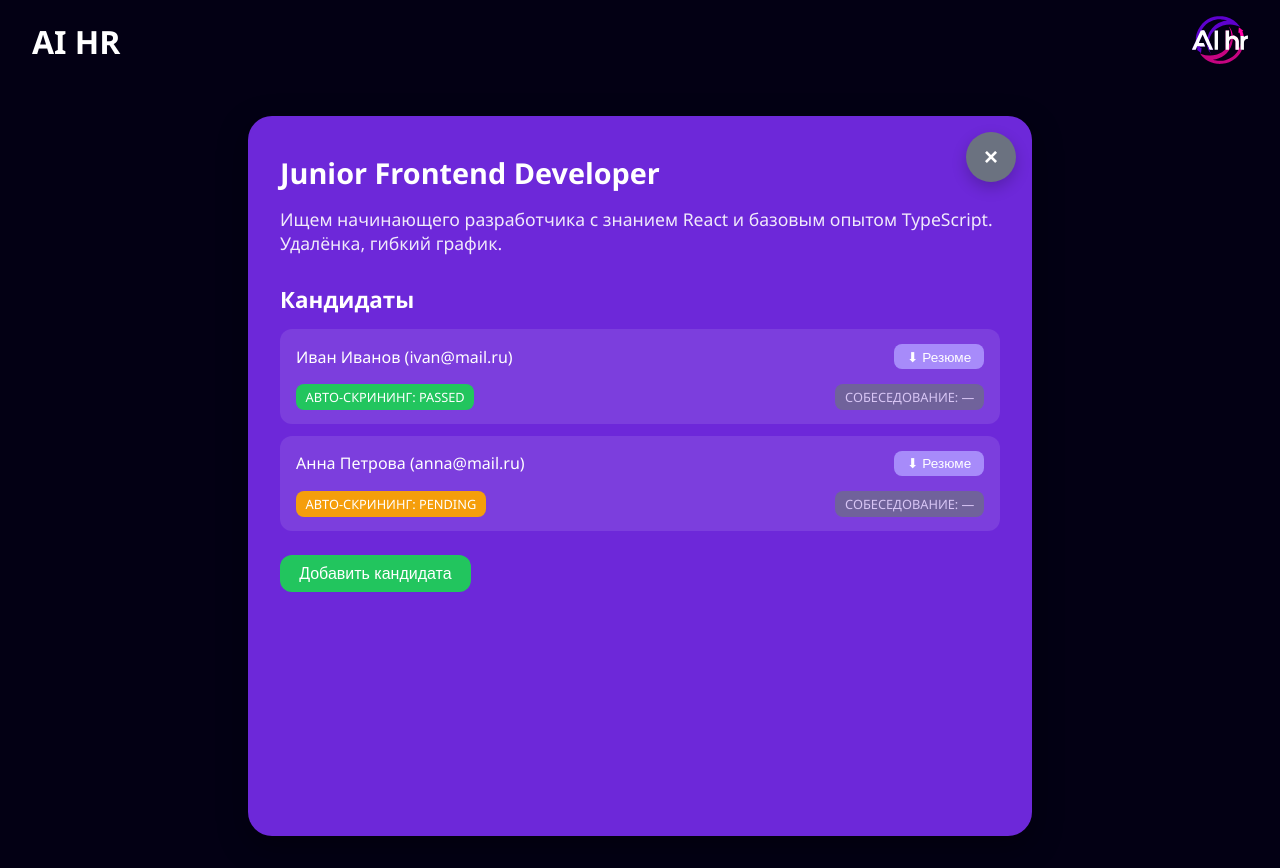
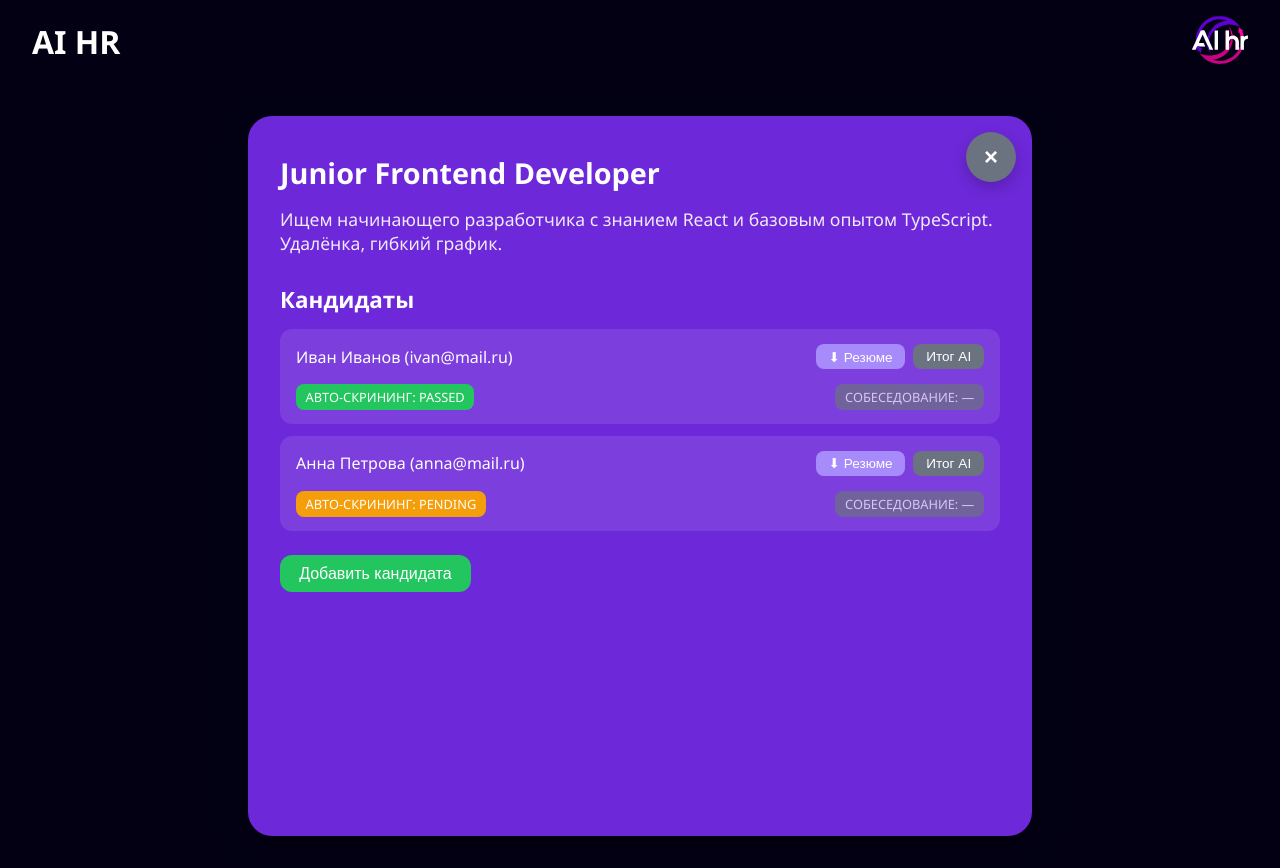
Before and after one commit to ruslantur77/AI_HR, a React (Vite) app in the folder frontend/: page /vacancies/1 in a window 1280 px wide. Built offline with nearby package versions, Linux system fonts and the light colour scheme; no server answers.

Commit message:
created vacancy get result button

```diff
--- a/frontend/src/pages/VacancyDetail.css
+++ b/frontend/src/pages/VacancyDetail.css
@@ -1,4 +1,3 @@
-/* ====== Старые классы (без изменений) ====== */
 .vacancy-detail {
   min-height: calc(100vh - 80px);
   padding: 2rem;
@@ -55,14 +54,12 @@
   font-family: 'Segoe UI', Tahoma, Geneva, Verdana, sans-serif;
 }
 
-/* строка 1: ФИО + кнопка */
 .vacancy-detail__row {
   display: flex;
   justify-content: space-between;
   align-items: center;
 }
 
-/* кнопка «⬇ Резюме» */
 .vacancy-detail__btn-resume {
   padding: 0.3rem 0.8rem;
   font-size: 0.85rem;
@@ -71,21 +68,15 @@
   background: #a78bfa;
   color: #fff;
   cursor: pointer;
-  transition: transform 0.2s ease;
 }
 
-.vacancy-detail__btn-resume:hover {
-  transform: translateY(-1px);
-}
 
-/* блок с двумя статусами */
 .vacancy-detail__statuses {
   display: flex;
   gap: 0.5rem;
   flex-wrap: wrap;
 }
 
-/* цветные бейджики */
 .status {
   padding: 0.25rem 0.6rem;
   border-radius: 8px;
@@ -233,7 +224,7 @@
   margin-bottom: 24px;
 }
 .file-drop input[type="file"] {
-  display: none;                    /* скрываем native */
+  display: none;
 }
 .drop-area {
   border: 2px dashed #a78bfa;
@@ -317,3 +308,54 @@
   transform: scale(0.95);
   box-shadow: 0 4px 10px rgba(0, 0, 0, 0.2);
 }
+
+.vacancy-detail__btn-ai {
+  padding: 0.3rem 0.8rem;
+  font-size: 0.85rem;
+  border: none;
+  border-radius: 8px;
+  background: #f59e0b;
+  color: #fff;
+  cursor: pointer;
+  transition: transform 0.2s ease;
+}
+.vacancy-detail__btn-ai:disabled {
+  background: #6b7280;
+  cursor: default;
+}
+.vacancy-detail__btn-ai:hover:not(:disabled) {
+  transform: translateY(-1px);
+}
+
+.ai-feedback {
+  white-space: pre-wrap;
+  font-size: 0.95rem;
+  line-height: 1.4;
+  margin: 1rem 0;
+  color: #e0e0e0;
+}
+.vacancy-detail__btn-ai {
+  padding: 0.3rem 0.8rem;
+  font-size: 0.85rem;
+  border: none;
+  border-radius: 8px;
+  background: #f59e0b;
+  color: #fff;
+  cursor: pointer;
+  transition: transform 0.2s ease;
+}
+.vacancy-detail__btn-ai:disabled {
+  background: #6b7280;
+  cursor: default;
+}
+.vacancy-detail__btn-ai:hover:not(:disabled) {
+  transform: translateY(-1px);
+}
+
+.ai-feedback {
+  white-space: pre-wrap;
+  font-size: 0.95rem;
+  line-height: 1.4;
+  margin: 1rem 0;
+  color: #e0e0e0;
+}
--- a/frontend/src/pages/VacancyDetail.jsx
+++ b/frontend/src/pages/VacancyDetail.jsx
@@ -10,6 +10,14 @@ export default function VacancyDetail() {
   const [vacancy, setVacancy] = useState(null);
   const [loading, setLoading] = useState(true);
   const [error, setError] = useState('');
+
+  const [aiText, setAiText] = useState('');   // текст для модалки
+  const [showAi, setShowAi] = useState(false); // видимость модалки
+
+  const openAiFeedback = (feedback) => {
+  setAiText(feedback || '—');
+  setShowAi(true);
+  };
 
   const [showForm, setShowForm] = useState(false);
   const [candidateData, setCandidateData] = useState({
@@ -176,6 +184,7 @@ export default function VacancyDetail() {
                       <span className="vacancy-detail__fio">
                         {r.candidate.full_name} ({r.candidate.email})
                       </span>
+
                       <div className="vacancy-detail__btns">
                       <button
                         className="vacancy-detail__btn-resume"
@@ -183,8 +192,18 @@ export default function VacancyDetail() {
                       >
                         ⬇ Резюме
                       </button>
+                      <button
+                        className="vacancy-detail__btn-ai"
+                        onClick={() => openAiFeedback(r.interview?.feedback_candidate)}
+                        disabled={!r.interview?.feedback_candidate}
+                        title={!r.interview?.feedback_candidate ? 'Отзыв пока не сформирован' : ''}
+                      >
+                        Итог AI
+                      </button>
                     </div>
+
                     </div>
+
                     <div className="vacancy-detail__row">
                       <span className={`status status--${r.auto_screening_status}`}>
                         Авто-скрининг: {r.auto_screening_status}
@@ -283,8 +302,19 @@ export default function VacancyDetail() {
                   </form>
                 </div>
               </div>
+
+            )}
+            {showAi && (
+              <div className="modal-overlay" onClick={() => setShowAi(false)}>
+                <div className="modal-content" onClick={(e) => e.stopPropagation()}>
+                  <h3>Итог AI HR</h3>
+                  <pre className="ai-feedback">{aiText}</pre>
+                  <button className="btn-close" onClick={() => setShowAi(false)}>Закрыть</button>
+                </div>
+              </div>
             )}
           </div>
+
         ) : (
           <p>{error || 'Вакансия не найдена'}</p>
         )}
```
Lines whose indentation alone changed are shown as unchanged.
